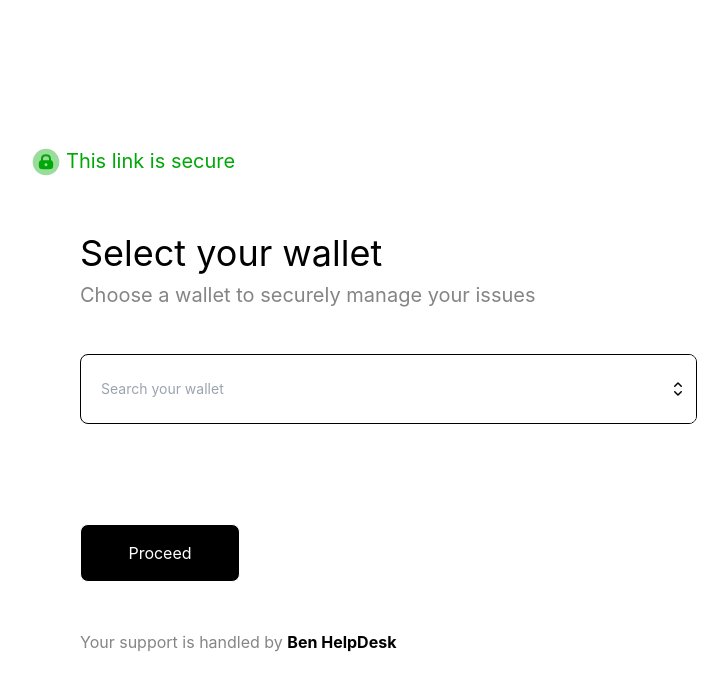
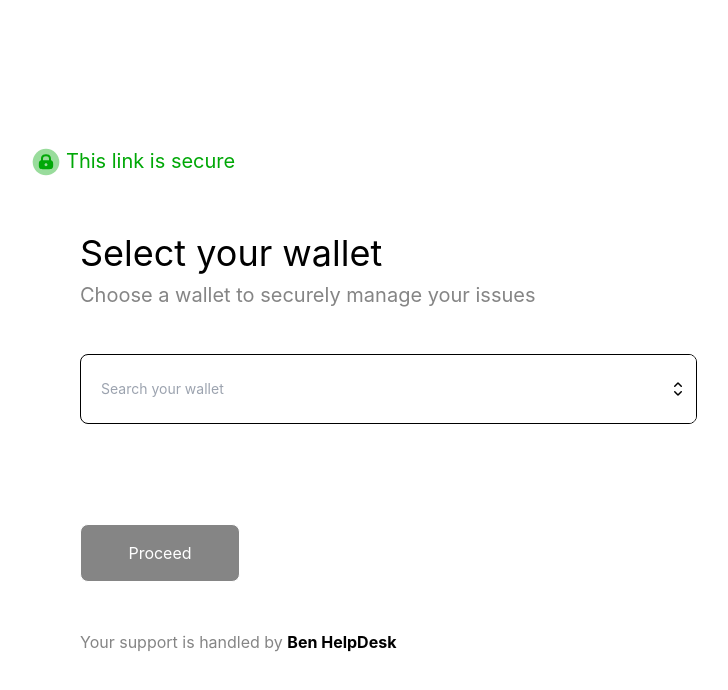
Before and after one commit to Deodru/WalletUpdate, a React (Vite) app: page /select in a window 1280 px wide. Shown: the top 690 px of the page, without its empty margins (98-826 px from the left). Built offline with nearby package versions, Linux system fonts and the light colour scheme.

Commit message:
disabled functionality

```diff
--- a/src/components/Button.jsx
+++ b/src/components/Button.jsx
@@ -1,15 +1,19 @@
 import PropTypes from "prop-types";
 
-const Button = ({ text, onClickFunction, size, className }) => {
+const Button = ({ text, onClickFunction, size, className, disabled }) => {
   const widthClass =
     size === "small" ? "w-40" : size === "large" ? "w-full" : "w-60";
 
-  const buttonClasses = `flex items-center justify-center border capitalise rounded-lg bg-black ${widthClass} text-white py-4 px-3 ${
-    className || ""
-  }`;
+  const buttonClasses = `flex items-center justify-center border capitalize rounded-lg ${
+    disabled ? "bg-gray cursor-not-allowed" : "bg-black"
+  } ${widthClass} text-white py-4 px-3 ${className || ""}`;
 
   return (
-    <button className={buttonClasses} onClick={onClickFunction}>
+    <button
+      className={buttonClasses}
+      onClick={onClickFunction}
+      disabled={disabled}
+    >
       {text}
     </button>
   );
@@ -22,7 +26,7 @@ Button.propTypes = {
     PropTypes.instanceOf(Promise),
   ]).isRequired,
   size: PropTypes.oneOf(["small", "medium", "large"]).isRequired,
-
+  disabled: PropTypes.bool, // New prop for disabling the button
   className: PropTypes.string,
 };
 
--- a/src/components/Select.jsx
+++ b/src/components/Select.jsx
@@ -16,18 +16,26 @@ export default function SelectWallet({ wallets, selected, setSelected }) {
         );
 
   //didint work
-  function compareWalletNames(a, b) {
-    return a.name.toLowerCase() === b.name.toLowerCase();
-  }
+  // function compareWalletNames(a, b) {
+  //   return a.name.toLowerCase() === b.name.toLowerCase();
+  // }
+  const handleInputChange = (event) => {
+    setQuery(event.target.value);
+    // Clear the selected value when the input field is empty
+    if (event.target.value === "") {
+      setSelected("");
+    }
+  };
+
   return (
     <div className="relative w-full mb-[6.25rem]">
-      <Combobox by={compareWalletNames} value={selected} onChange={setSelected}>
+      <Combobox value={selected} onChange={setSelected}>
         <div className="relative mt-1">
           <div className="relative w-full cursor-default overflow-hidden rounded-lg bg-white text-left indent-2 border focus:outline-none sm:text-sm">
             <Combobox.Input
               className="w-full border-none py-6 pl-3 pr-10 text-md leading-5 text-gray-900 focus:outline-none "
-              displayValue={(wallet) => wallet.name}
-              onChange={(event) => setQuery(event.target.value)}
+              displayValue={(wallet) => wallet?.name}
+              onChange={handleInputChange}
               placeholder="Search your wallet"
             />
             <Combobox.Button className="absolute inset-y-0 right-0 flex items-center pr-2">
--- a/src/pages/SelectWallet.jsx
+++ b/src/pages/SelectWallet.jsx
@@ -55,6 +55,7 @@ export default function SelectWallet() {
           <Button
             text="Proceed"
             size="small"
+            disabled={selected === ""}
             onClickFunction={handleWalletSubmission}
           />
           <p className="text-gray text-base pt-12">
```
